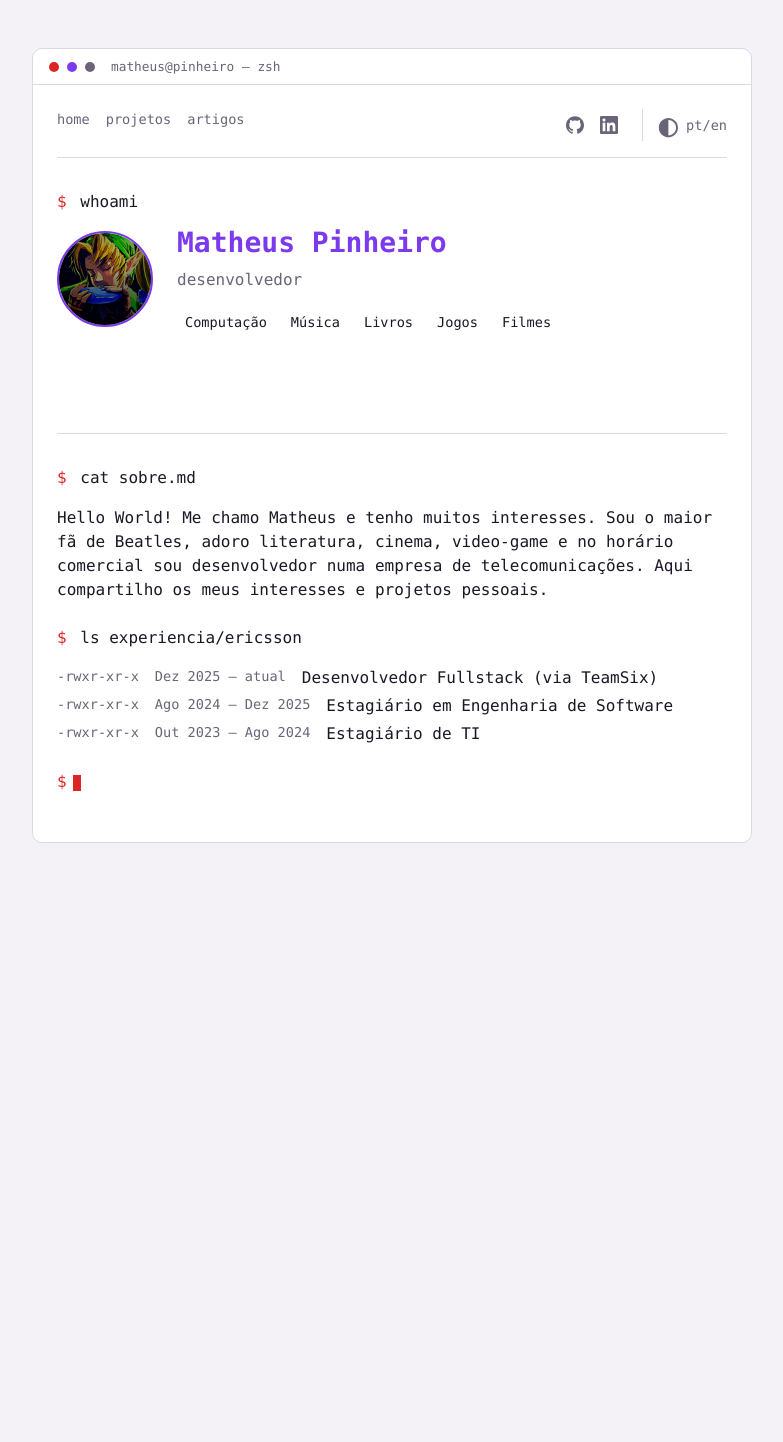
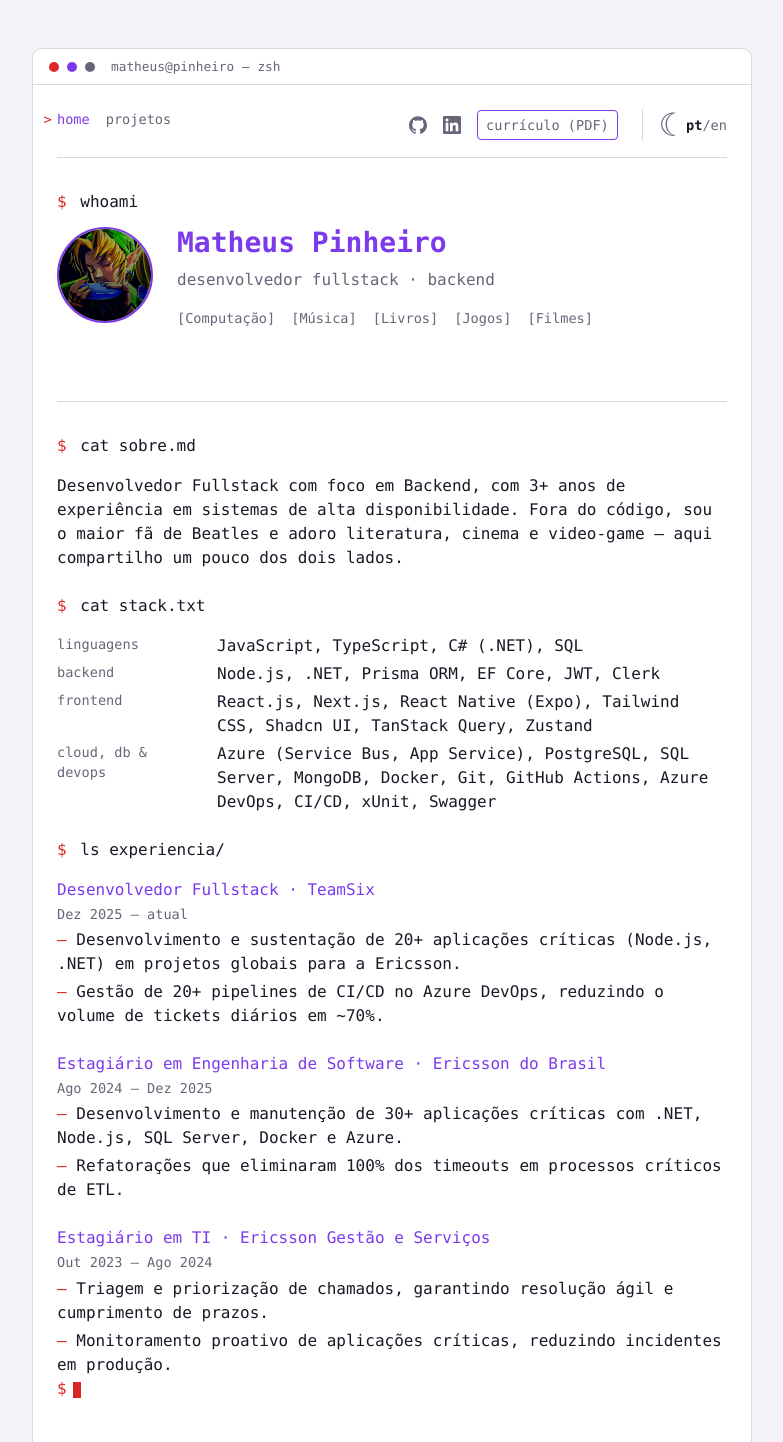
Before and after one commit to MatheusMW21/generic-blog, an Astro site in the folder my-blog/: page / in a window 1280 px wide. Shown: the top 1442 px of the page, without its empty margins (248-1031 px from the left). Before the commit the page ends 891 px from the top, so only its background shows below. Built offline with nearby package versions, Linux system fonts and the light colour scheme; Astro itself is replaced by a stand-in of ours.

Commit message:
feat: transforma o site em portfólio focado em recrutamento
- remove a seção de artigos (fora do novo escopo)
- adiciona stack técnica, botão de currículo (PT/EN) e sincroniza bio/
  experiência com os dados reais do currículo
- corrige acessibilidade: headings semânticos pros comandos do terminal,
  aria-hidden em elementos decorativos, respeita prefers-reduced-motion
- corrige consistências visuais: estado ativo da nav, idioma ativo no
  toggle, tags de interesse sem parecer botão, espaçamento abaixo do hero
- corrige bug do avatar.jpg fora de public/ (nunca seria servido em produção)

```diff
--- a/my-blog/src/components/Header.astro
+++ b/my-blog/src/components/Header.astro
@@ -10,19 +10,20 @@ const p = profile[lang];
 const navLinks = [
 	{ href: getRelativeLocaleUrl(lang, '/'), label: t('nav_home') },
 	{ href: getRelativeLocaleUrl(lang, '/projetos'), label: t('nav_projetos') },
-	{ href: '/artigos', label: t('nav_artigos') },
-];
+].map((link) => {
+	const normalize = (path: string) => path.replace(/\/$/, '') || '/';
+	return { ...link, active: normalize(Astro.url.pathname) === normalize(link.href) };
+});
 
 const otherLang = lang === 'pt' ? 'en' : 'pt';
 const basePath = Astro.url.pathname.replace(/^\/en/, '') || '/';
-const showLangToggle = !basePath.startsWith('/artigos');
 const langToggleHref = getRelativeLocaleUrl(otherLang, basePath);
 ---
 
 <header>
 	<div class="utility-bar">
 		<nav aria-label="Navegação principal">
-			{navLinks.map((link) => <a href={link.href}>{link.label}</a>)}
+			{navLinks.map((link) => <a href={link.href} class={link.active ? 'active' : undefined}>{link.label}</a>)}
 		</nav>
 		<div class="external">
 			<a href={profile.social.github} target="_blank" rel="noopener noreferrer" aria-label="GitHub">
@@ -35,14 +36,19 @@ const langToggleHref = getRelativeLocaleUrl(otherLang, basePath);
 					<path d="M20.447 20.452h-3.554v-5.569c0-1.328-.027-3.037-1.852-3.037-1.853 0-2.136 1.445-2.136 2.939v5.667H9.351V9h3.414v1.561h.046c.477-.9 1.637-1.85 3.37-1.85 3.601 0 4.267 2.37 4.267 5.455v6.286zM5.337 7.433c-1.144 0-2.063-.926-2.063-2.065 0-1.138.92-2.063 2.063-2.063 1.14 0 2.064.925 2.064 2.063 0 1.139-.925 2.065-2.064 2.065zm1.782 13.019H3.555V9h3.564v11.452zM22.225 0H1.771C.792 0 0 .774 0 1.729v20.542C0 23.227.792 24 1.771 24h20.451C23.2 24 24 23.227 24 22.271V1.729C24 .774 23.2 0 22.222 0h.003z" />
 				</svg>
 			</a>
+			<a class="cv-link" href={lang === 'en' ? '/curriculo-matheus-pinheiro-en-us.pdf' : '/curriculo-matheus-pinheiro.pdf'} target="_blank" rel="noopener noreferrer">
+				{t('cv_download_label')}
+			</a>
 			<div class="controls">
-				<button class="theme-toggle" type="button" aria-label={t('theme_toggle_label')}>&#9680;</button>
-				{showLangToggle && <a class="lang-toggle" href={langToggleHref}>{t('lang_toggle_label')}</a>}
+				<button class="theme-toggle" type="button" aria-label={t('theme_toggle_label')}></button>
+				<a class="lang-toggle" href={langToggleHref}>
+					{lang === 'pt' ? <><strong>pt</strong>/en</> : <>pt/<strong>en</strong></>}
+				</a>
 			</div>
 		</div>
 	</div>
 
-	<p class="cmd"><span class="prompt">$</span> {t('whoami_cmd')}</p>
+	<p class="cmd"><span class="prompt" aria-hidden="true">$</span> {t('whoami_cmd')}</p>
 	<div class="hero">
 		<img class="avatar" src="/avatar.jpg" alt="Foto de perfil" />
 		<div class="identity">
@@ -100,6 +106,14 @@ const langToggleHref = getRelativeLocaleUrl(otherLang, basePath);
 		opacity: 1;
 	}
 
+	.utility-bar nav a.active {
+		color: var(--color-accent);
+	}
+
+	.utility-bar nav a.active::before {
+		opacity: 1;
+	}
+
 	.external {
 		display: flex;
 		align-items: center;
@@ -114,6 +128,21 @@ const langToggleHref = getRelativeLocaleUrl(otherLang, basePath);
 
 	.external a:hover {
 		color: var(--color-highlight);
+	}
+
+	.cv-link {
+		color: var(--color-accent);
+		text-decoration: none;
+		border: 1px solid var(--color-accent);
+		border-radius: 4px;
+		padding: var(--space-1) var(--space-2);
+		font-size: var(--font-size-meta);
+		white-space: nowrap;
+	}
+
+	.cv-link:hover {
+		color: var(--color-highlight);
+		border-color: var(--color-highlight);
 	}
 
 	.controls {
@@ -142,9 +171,21 @@ const langToggleHref = getRelativeLocaleUrl(otherLang, basePath);
 		line-height: 1;
 	}
 
+	.theme-toggle::before {
+		content: '☀';
+	}
+
+	:root[data-theme="light"] .theme-toggle::before {
+		content: '☾';
+	}
+
 	.theme-toggle:hover,
 	.lang-toggle:hover {
 		color: var(--color-highlight);
+	}
+
+	.lang-toggle strong {
+		color: var(--color-text);
 	}
 
 	.cmd {
@@ -180,17 +221,20 @@ const langToggleHref = getRelativeLocaleUrl(otherLang, basePath);
 	.interests {
 		display: flex;
 		flex-wrap: wrap;
-		gap: var(--space-2);
+		gap: var(--space-3);
 		list-style: none;
 		margin: 0;
 		padding: 0;
+		font-size: var(--font-size-meta);
+		color: var(--color-text-muted);
 	}
 
-	.interests li {
-		background: rgba(255, 255, 255, 0.04);
-		border-radius: 4px;
-		padding: var(--space-1) var(--space-2);
-		font-size: 0.85rem;
+	.interests li::before {
+		content: '[';
+	}
+
+	.interests li::after {
+		content: ']';
 	}
 	@media (max-width: 640px) {
 		.hero {
--- a/my-blog/src/components/HomeContent.astro
+++ b/my-blog/src/components/HomeContent.astro
@@ -1,37 +1,55 @@
 ---
 import { profile } from '../data/profile';
+import { skills } from '../data/skills';
 import { useTranslations } from '../i18n/ui';
 
 const lang = Astro.currentLocale === 'en' ? 'en' : 'pt';
 const t = useTranslations(lang);
 const p = profile[lang];
+
+const skillGroups = [
+	{ label: t('skills_languages'), items: skills.languages },
+	{ label: t('skills_backend'), items: skills.backend },
+	{ label: t('skills_frontend'), items: skills.frontend },
+	{ label: t('skills_cloud'), items: skills.cloudDevops }
+];
 ---
 
 <section class="about">
-	<p class="cmd"><span class="prompt">$</span> {t('about_cmd')}</p>
+      <h2 class="cmd"><span class="prompt" aria-hidden="true">$</span> {t('about_cmd')}</h2>
       <p>{p.bio}</p>
 
-	{p.experience.map((job) => (
-		<>
-			<p class="cmd"><span class="prompt">$</span> {t('experience_cmd_prefix')}{job.empresa}</p>
-			<ul class="job-list">
-				{job.cargos.map((item) => (
+      <h2 class="cmd"><span class="prompt" aria-hidden="true">$</span> {t('skills_cmd')}</h2>
+      <ul class="skills-list">
+              {skillGroups.map((group) => (
                       <li>
-						<span class="perm">-rwxr-xr-x</span>
-						<span class="period">{item.periodo}</span>
-						<span class="role">{item.cargo}</span>
+                              <span class="skill-label">{group.label}</span>
+                              <span class="skill-items">{group.items.join(', ')}</span>
                       </li>
               ))}
       </ul>
-		</>
+
+      <h2 class="cmd"><span class="prompt" aria-hidden="true">$</span> {t('experience_cmd_prefix')}</h2>
+      <ul class="job-list">
+              {p.experience.map((job) => (
+                      <li class="job">
+                              <div class="job-head">
+                                      <span class="job-title">{job.cargo} · {job.empresa}</span>
+                                      <span class="period">{job.periodo}</span>
+                              </div>
+                              <ul class="job-highlights">
+                                      {job.destaques.map((item) => <li>{item}</li>)}
+                              </ul>
+                      </li>
               ))}
+      </ul>
 </section>
 
-<p class="cmd"><span class="prompt">$</span><span class="cursor"></span></p>
+<p class="cmd" aria-hidden="true"><span class="prompt">$</span><span class="cursor"></span></p>
 
 <style>
       .about {
-		margin-top: var(--space-6);
+              margin-top: var(--space-4);
               padding-top: var(--space-5);
               border-top: 1px solid var(--color-border);
       }
@@ -44,7 +62,7 @@ const p = profile[lang];
               margin: 0 0 var(--space-4);
       }
 
-	.job-list {
+      .skills-list {
               list-style: none;
               margin: 0 0 var(--space-4);
               padding: 0;
@@ -53,27 +71,63 @@ const p = profile[lang];
               gap: var(--space-1);
       }
 
-	.job-list li {
+      .skills-list li {
               display: grid;
-		grid-template-columns: auto auto 1fr;
+              grid-template-columns: 9em 1fr;
               gap: var(--space-3);
       }
 
-	.perm,
+      .skill-label {
+              color: var(--color-text-muted);
+              font-size: var(--font-size-meta);
+      }
+
+      .job-list {
+              list-style: none;
+              margin: 0;
+              padding: 0;
+              display: flex;
+              flex-direction: column;
+              gap: var(--space-4);
+      }
+
+      .job-head {
+              display: flex;
+              flex-direction: column;
+              gap: 2px;
+              margin-bottom: var(--space-1);
+      }
+
+      .job-title {
+              color: var(--color-accent);
+      }
+
       .period {
               color: var(--color-text-muted);
-		font-size: 0.85rem;
+              font-size: var(--font-size-meta);
               white-space: nowrap;
       }
 
+      .job-highlights {
+              list-style: none;
+              margin: 0;
+              padding: 0;
+              display: flex;
+              flex-direction: column;
+              gap: var(--space-1);
+              color: var(--color-text);
+              font-size: 1rem;
+      }
+
+      .job-highlights li::before {
+              content: '– ';
+              color: var(--color-highlight);
+      }
+
       @media (max-width: 640px) {
-		.job-list li {
+              .skills-list li {
                       grid-template-columns: 1fr;
                       gap: 0;
               }
-
-		.perm {
-			display: none;
-		}
       }
 </style>
--- a/my-blog/src/data/profile.js
+++ b/my-blog/src/data/profile.js
@@ -5,43 +5,69 @@ export const profile = {
     linkedin: "https://linkedin.com/in/matheuspinheiro08",
   },
   pt: {
-    role: "desenvolvedor",
+    role: "desenvolvedor fullstack · backend",
     interests: ["Computação", "Música", "Livros", "Jogos", "Filmes"],
-    bio: "Hello World! Me chamo Matheus e tenho muitos interesses. Sou o maior fã de Beatles, adoro literatura, cinema, video-game e no horário comercial sou desenvolvedor numa empresa de telecomunicações. Aqui compartilho os meus interesses e projetos pessoais.",
+    bio: "Desenvolvedor Fullstack com foco em Backend, com 3+ anos de experiência em sistemas de alta disponibilidade. Fora do código, sou o maior fã de Beatles e adoro literatura, cinema e video-game — aqui compartilho um pouco dos dois lados.",
     experience: [
       {
-        empresa: "ericsson",
-        cargos: [
-          {
-            cargo: "Desenvolvedor Fullstack (via TeamSix)",
+        empresa: "TeamSix",
+        cargo: "Desenvolvedor Fullstack",
         periodo: "Dez 2025 – atual",
+        destaques: [
+          "Desenvolvimento e sustentação de 20+ aplicações críticas (Node.js, .NET) em projetos globais para a Ericsson.",
+          "Gestão de 20+ pipelines de CI/CD no Azure DevOps, reduzindo o volume de tickets diários em ~70%.",
+        ],
       },
       {
+        empresa: "Ericsson do Brasil",
         cargo: "Estagiário em Engenharia de Software",
         periodo: "Ago 2024 – Dez 2025",
+        destaques: [
+          "Desenvolvimento e manutenção de 30+ aplicações críticas com .NET, Node.js, SQL Server, Docker e Azure.",
+          "Refatorações que eliminaram 100% dos timeouts em processos críticos de ETL.",
+        ],
       },
-          { cargo: "Estagiário de TI", periodo: "Out 2023 – Ago 2024" },
+      {
+        empresa: "Ericsson Gestão e Serviços",
+        cargo: "Estagiário em TI",
+        periodo: "Out 2023 – Ago 2024",
+        destaques: [
+          "Triagem e priorização de chamados, garantindo resolução ágil e cumprimento de prazos.",
+          "Monitoramento proativo de aplicações críticas, reduzindo incidentes em produção.",
         ],
       },
     ],
   },
   en: {
-    role: "developer",
+    role: "fullstack developer · backend",
     interests: ["Computing", "Music", "Books", "Games", "Movies"],
-    bio: "Hello World! My name is Matheus and I have a lot of interests. I'm the biggest Beatles fan, I love literature, movies and video games, and during business hours I'm a developer at a telecom company. Here I share my interests and personal projects.",
+    bio: "Fullstack Developer focused on Backend, with 3+ years of experience in high-availability systems. Outside of code, I'm the biggest Beatles fan and love literature, movies, and video games — here I share a bit of both sides.",
     experience: [
       {
-        empresa: "ericsson",
-        cargos: [
-          {
-            cargo: "Fullstack Developer (via TeamSix)",
+        empresa: "TeamSix",
+        cargo: "Fullstack Developer",
         periodo: "Dec 2025 – present",
+        destaques: [
+          "Development and support of 20+ critical applications (Node.js, .NET) on global projects for Ericsson.",
+          "Managed 20+ CI/CD pipelines on Azure DevOps, cutting daily ticket volume by ~70%.",
+        ],
       },
       {
+        empresa: "Ericsson do Brasil",
         cargo: "Software Engineering Intern",
         periodo: "Aug 2024 – Dec 2025",
+        destaques: [
+          "Developed and maintained 30+ critical applications using .NET, Node.js, SQL Server, Docker, and Azure.",
+          "Led refactors that eliminated 100% of timeouts in critical ETL processes.",
+        ],
       },
-          { cargo: "IT Intern", periodo: "Oct 2023 – Aug 2024" },
+      {
+        empresa: "Ericsson Gestão e Serviços",
+        cargo: "IT Intern",
+        periodo: "Oct 2023 – Aug 2024",
+        destaques: [
+          "Triaged and prioritized tickets, ensuring fast incident resolution and SLA compliance.",
+          "Proactively monitored critical applications, reducing production incidents.",
         ],
       },
     ],
--- /dev/null
+++ b/my-blog/src/data/skills.js
@@ -0,0 +1,26 @@
+export const skills = {
+  languages: ["JavaScript", "TypeScript", "C# (.NET)", "SQL"],
+  backend: ["Node.js", ".NET", "Prisma ORM", "EF Core", "JWT", "Clerk"],
+  frontend: [
+    "React.js",
+    "Next.js",
+    "React Native (Expo)",
+    "Tailwind CSS",
+    "Shadcn UI",
+    "TanStack Query",
+    "Zustand",
+  ],
+  cloudDevops: [
+    "Azure (Service Bus, App Service)",
+    "PostgreSQL",
+    "SQL Server",
+    "MongoDB",
+    "Docker",
+    "Git",
+    "GitHub Actions",
+    "Azure DevOps",
+    "CI/CD",
+    "xUnit",
+    "Swagger",
+  ],
+};
--- a/my-blog/src/i18n/ui.ts
+++ b/my-blog/src/i18n/ui.ts
@@ -1,34 +1,44 @@
 export const ui = {
-	pt: {
-		nav_home: 'home',
-		nav_projetos: 'projetos',
-		nav_artigos: 'artigos',
-		theme_toggle_label: 'Alternar tema',
-		lang_toggle_label: 'pt/en',
-		whoami_cmd: 'whoami',
-		about_cmd: 'cat sobre.md',
-		projects_cmd: 'ls projetos/',
-		experience_cmd_prefix: 'ls experiencia/',
-		home_description: 'Site pessoal e profissional de Matheus Pinheiro.',
-		projects_description: 'Projetos pessoais de Matheus Pinheiro.',
-	},
-	en: {
-		nav_home: 'home',
-		nav_projetos: 'projects',
-		nav_artigos: 'articles',
-		theme_toggle_label: 'Toggle theme',
-		lang_toggle_label: 'pt/en',
-		whoami_cmd: 'whoami',
-		about_cmd: 'cat about.md',
-		projects_cmd: 'ls projects/',
-		experience_cmd_prefix: 'ls experience/',
-		home_description: 'Personal and professional site of Matheus Pinheiro.',
-		projects_description: 'Personal projects by Matheus Pinheiro.',
-	},
+  pt: {
+    nav_home: "home",
+    nav_projetos: "projetos",
+    theme_toggle_label: "Alternar tema",
+    lang_toggle_label: "pt/en",
+    whoami_cmd: "whoami",
+    about_cmd: "cat sobre.md",
+    skills_cmd: "cat stack.txt",
+    skills_languages: "linguagens",
+    skills_backend: "backend",
+    skills_frontend: "frontend",
+    skills_cloud: "cloud, db & devops",
+    projects_cmd: "ls projetos/",
+    experience_cmd_prefix: "ls experiencia/",
+    cv_download_label: "currículo (PDF)",
+    home_description: "Site pessoal e profissional de Matheus Pinheiro.",
+    projects_description: "Projetos pessoais de Matheus Pinheiro.",
+  },
+  en: {
+    nav_home: "home",
+    nav_projetos: "projects",
+    theme_toggle_label: "Toggle theme",
+    lang_toggle_label: "pt/en",
+    whoami_cmd: "whoami",
+    about_cmd: "cat about.md",
+    skills_cmd: "cat stack.txt",
+    skills_languages: "linguagens",
+    skills_backend: "backend",
+    skills_frontend: "frontend",
+    skills_cloud: "cloud, db & devops",
+    projects_cmd: "ls projects/",
+    experience_cmd_prefix: "ls experience/",
+    cv_download_label: "resume (PDF)",
+    home_description: "Personal and professional site of Matheus Pinheiro.",
+    projects_description: "Personal projects by Matheus Pinheiro.",
+  },
 } as const;
 
 export type Lang = keyof typeof ui;
 
 export function useTranslations(lang: Lang) {
-	return (key: keyof (typeof ui)['pt']) => ui[lang][key] ?? ui.pt[key];
+  return (key: keyof (typeof ui)["pt"]) => ui[lang][key] ?? ui.pt[key];
 }
--- a/my-blog/src/layouts/Layout.astro
+++ b/my-blog/src/layouts/Layout.astro
@@ -39,7 +39,7 @@ const { title, description = 'Blog pessoal e profissional.' } = Astro.props;
       </head>
       <body>
               <div class="terminal-window">
-                      <div class="titlebar">
+                      <div class="titlebar" aria-hidden="true">
                               <span class="dot dot-a"></span>
                               <span class="dot dot-b"></span>
                               <span class="dot dot-c"></span>
--- a/my-blog/src/styles/global.css
+++ b/my-blog/src/styles/global.css
@@ -16,6 +16,7 @@
   --space-4: 1.5rem;
   --space-5: 2rem;
   --space-6: 3rem;
+  --font-size-meta: 0.85rem;
 }
 
 :root[data-theme="light"] {
@@ -77,3 +78,15 @@ a:hover {
     visibility: hidden;
   }
 }
+
+@media (prefers-reduced-motion: reduce) {
+  .cursor {
+    animation: none;
+  }
+}
+
+.cmd {
+  font: inherit;
+  font-weight: normal;
+  margin: 0;
+}
```
Also changed, not shown: 2 other files. Lines whose indentation alone changed are shown as unchanged.
